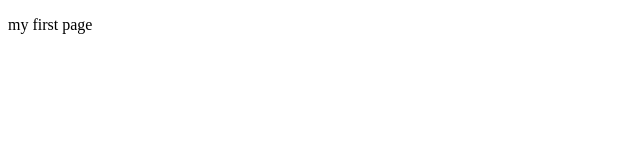
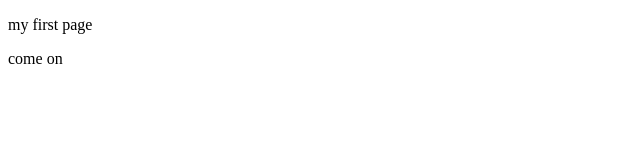
Before and after one commit to Neopo1itan/Html_Learning, a plain HTML site: page index.html in a window 1280 px wide. Shown: the full height of the page, 0-640 px from the left. Drawn offline with Linux system fonts and the light colour scheme.

Commit message:
add readme

```diff
--- a/index.html
+++ b/index.html
@@ -8,5 +8,6 @@
 </head>
 <body>
     <p>my first page</p>
+	<p>come on</p>
 </body>
 </html>
```
Also changed, not shown: ReadMe.txt (added).
